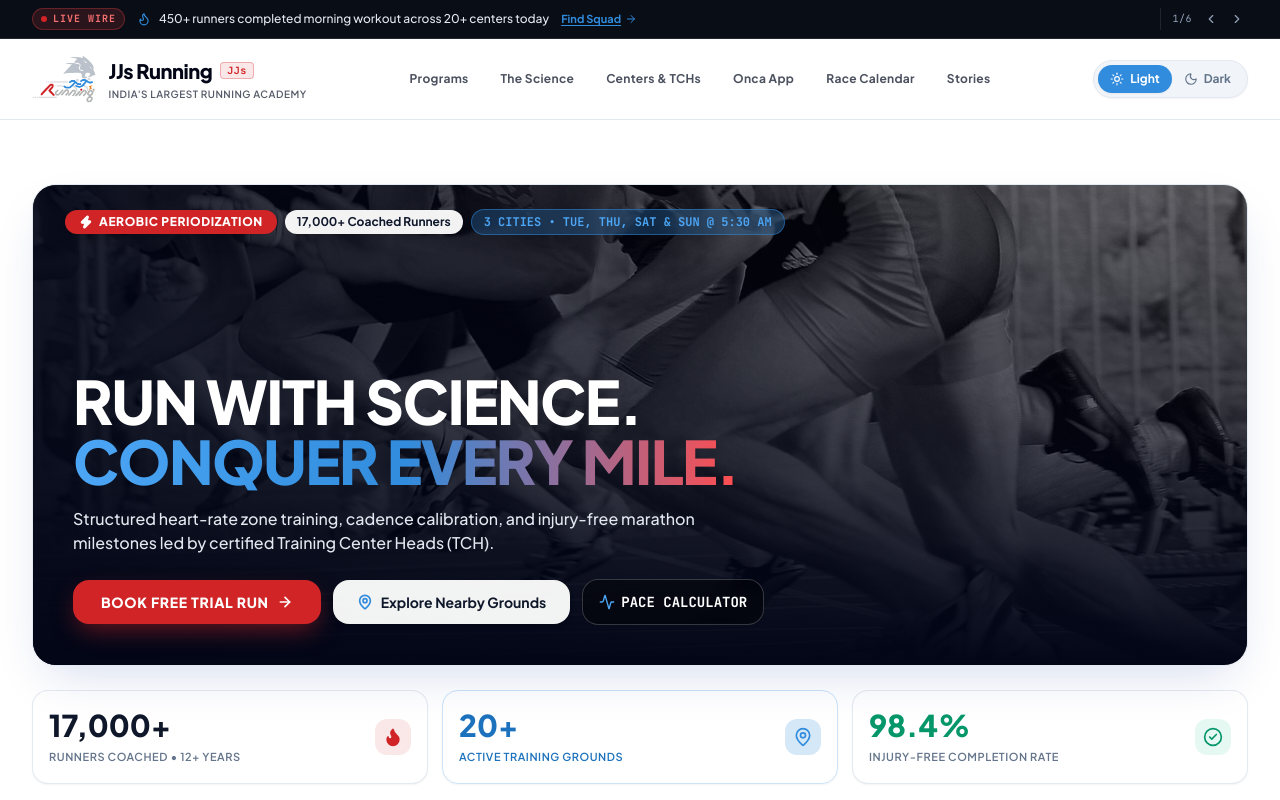
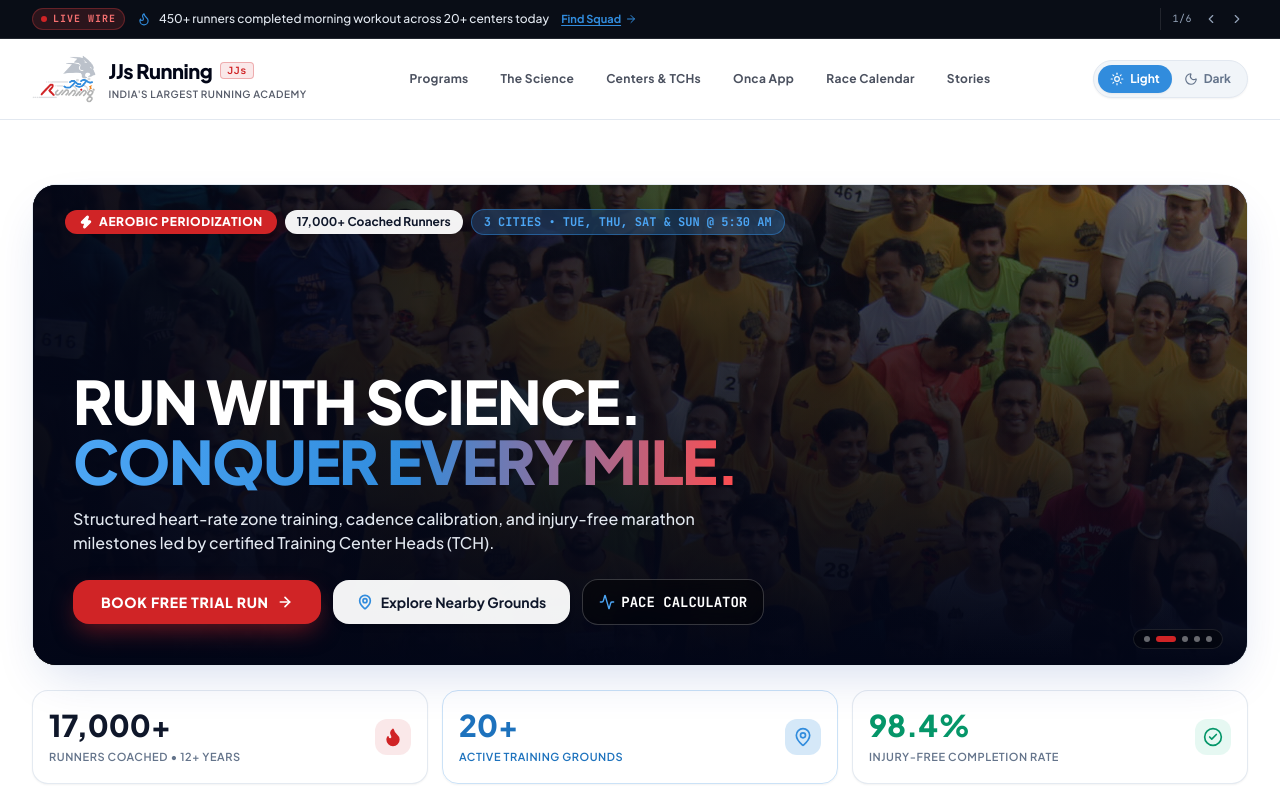
Before and after one commit to nmanjuonline/jjs-running, a React (Vite) app: page / in a window 1280 px wide. Shown: the top 800 px of the page. Built offline with nearby package versions, Linux system fonts and the light colour scheme; a web font is replaced by a local one.

Commit message:
feat(hero): convert top image banner into an automatic cross-fade carousel with real club photography and controls

```diff
--- a/src/components/Hero.jsx
+++ b/src/components/Hero.jsx
@@ -1,8 +1,41 @@
-import React from 'react';
-import { ArrowRight, Flame, Shield, MapPin, Play, Activity, Sparkles, ChevronRight, Award, Clock, Compass, Zap, CheckCircle2, Sun } from 'lucide-react';
+import React, { useState, useEffect } from 'react';
+import { ArrowRight, Flame, Shield, MapPin, Play, Activity, Sparkles, ChevronRight, ChevronLeft, Award, Clock, Compass, Zap, CheckCircle2, Sun } from 'lucide-react';
+
+const HERO_IMAGES = [
+  {
+    src: '/images/jjs/login_bg1.jpg',
+    alt: 'JJs Running squad start line in morning dawn light'
+  },
+  {
+    src: '/images/jjs/JJS-Slider.png',
+    alt: 'JJs Running community stride across Bangalore'
+  },
+  {
+    src: '/images/jjs/SLIDER-JJS_2.png',
+    alt: 'Coached marathon training pack on road'
+  },
+  {
+    src: '/images/jjs/Slider_3.png',
+    alt: 'JJs marathon finish-line celebrations and team energy'
+  },
+  {
+    src: '/images/jjs/home_2.jpg',
+    alt: 'Morning aerobic base conditioning workout'
+  }
+];
 import JJSLogo from './JJSLogo';
 
 export default function Hero({ currentTheme, onBookTrial, onExploreCenters, onOpenCalc }) {
+  const [activeSlide, setActiveSlide] = useState(0);
+  const [isPaused, setIsPaused] = useState(false);
+
+  useEffect(() => {
+    if (isPaused) return;
+    const interval = setInterval(() => {
+      setActiveSlide((prev) => (prev + 1) % HERO_IMAGES.length);
+    }, 5000);
+    return () => clearInterval(interval);
+  }, [isPaused]);
   // =========================================================================
   // THEME 1: SWISS CLEAN / OLYMPIC MINIMAL (Wide Panoramic Banner • JJs Red & Blue)
   // =========================================================================
@@ -20,15 +53,60 @@ export default function Hero({ currentTheme, onBookTrial, onExploreCenters, onOp
           <div className={`rounded-3xl border overflow-hidden relative group shadow-[0_20px_50px_-15px_rgba(0,50,150,0.18)] ${
             isDark ? 'border-slate-800 bg-slate-950 shadow-[0_20px_50px_-15px_rgba(0,0,0,0.7)]' : 'border-slate-200/90 bg-white'
           }`}>
-            <div className="relative min-h-[540px] sm:min-h-0 sm:h-[420px] md:h-[480px] w-full overflow-hidden bg-slate-950 p-5 sm:p-0 flex flex-col justify-between sm:block">
-              <img
-                src="/images/jjs/login_bg1.jpg"
-                alt="JJs Running squad stride in morning light"
-                className="w-full h-full object-cover object-center transition-transform duration-700 group-hover:scale-105"
-              />
+            <div
+              onMouseEnter={() => setIsPaused(true)}
+              onMouseLeave={() => setIsPaused(false)}
+              className="relative min-h-[540px] sm:min-h-0 sm:h-[420px] md:h-[480px] w-full overflow-hidden bg-slate-950 p-5 sm:p-0 flex flex-col justify-between sm:block"
+            >
+              {/* Automatic Cross-Fade Carousel Slides */}
+              {HERO_IMAGES.map((img, idx) => (
+                <img
+                  key={img.src}
+                  src={img.src}
+                  alt={img.alt}
+                  className={`absolute inset-0 w-full h-full object-cover object-center transition-all duration-1000 ease-in-out ${
+                    activeSlide === idx
+                      ? 'opacity-100 scale-100'
+                      : 'opacity-0 scale-105 pointer-events-none'
+                  }`}
+                />
+              ))}
+
               {/* Cinematic multi-stop gradient overlay for crisp contrast */}
-              <div className="absolute inset-0 bg-gradient-to-t from-slate-950 via-slate-950/50 to-slate-950/20" />
-              <div className="absolute inset-0 bg-gradient-to-r from-slate-950/80 via-slate-950/30 to-transparent pointer-events-none" />
+              <div className="absolute inset-0 bg-gradient-to-t from-slate-950 via-slate-950/60 to-slate-950/25 pointer-events-none z-[1]" />
+              <div className="absolute inset-0 bg-gradient-to-r from-slate-950/85 via-slate-950/40 to-transparent pointer-events-none z-[1]" />
+
+              {/* Carousel Indicators & Controls */}
+              <div className="absolute z-20 bottom-3 right-4 sm:bottom-4 sm:right-6 flex items-center gap-1.5 bg-black/40 backdrop-blur-md px-2.5 py-1.5 rounded-full border border-white/10">
+                {HERO_IMAGES.map((_, idx) => (
+                  <button
+                    key={idx}
+                    onClick={() => setActiveSlide(idx)}
+                    aria-label={`Slide ${idx + 1}`}
+                    className={`transition-all duration-300 rounded-full cursor-pointer ${
+                      activeSlide === idx
+                        ? 'w-5 h-1.5 bg-[#d02426]'
+                        : 'w-1.5 h-1.5 bg-white/40 hover:bg-white/70'
+                    }`}
+                  />
+                ))}
+              </div>
+
+              {/* Navigation Arrows (Visible on Desktop Hover) */}
+              <button
+                onClick={() => setActiveSlide((prev) => (prev - 1 + HERO_IMAGES.length) % HERO_IMAGES.length)}
+                aria-label="Previous slide"
+                className="hidden sm:flex absolute left-3 top-1/2 -translate-y-1/2 z-20 w-8 h-8 rounded-full bg-black/40 hover:bg-black/70 text-white/80 hover:text-white items-center justify-center opacity-0 group-hover:opacity-100 transition-opacity duration-200 border border-white/10 cursor-pointer"
+              >
+                <ChevronLeft className="w-4 h-4" />
+              </button>
+              <button
+                onClick={() => setActiveSlide((prev) => (prev + 1) % HERO_IMAGES.length)}
+                aria-label="Next slide"
+                className="hidden sm:flex absolute right-3 top-1/2 -translate-y-1/2 z-20 w-8 h-8 rounded-full bg-black/40 hover:bg-black/70 text-white/80 hover:text-white items-center justify-center opacity-0 group-hover:opacity-100 transition-opacity duration-200 border border-white/10 cursor-pointer"
+              >
+                <ChevronRight className="w-4 h-4" />
+              </button>
 
               {/* Floating Top Pills (Diversified Information) */}
               <div className="relative z-10 flex flex-wrap items-center gap-2 mb-6 sm:mb-0 sm:absolute sm:top-5 sm:left-6 md:top-6 md:left-8">
```
